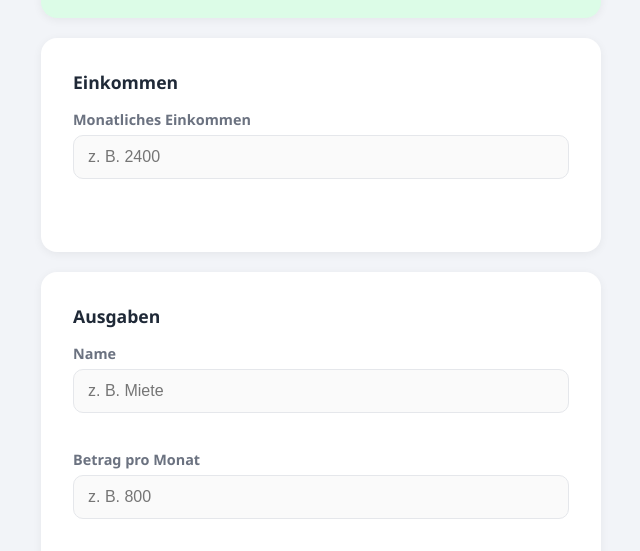
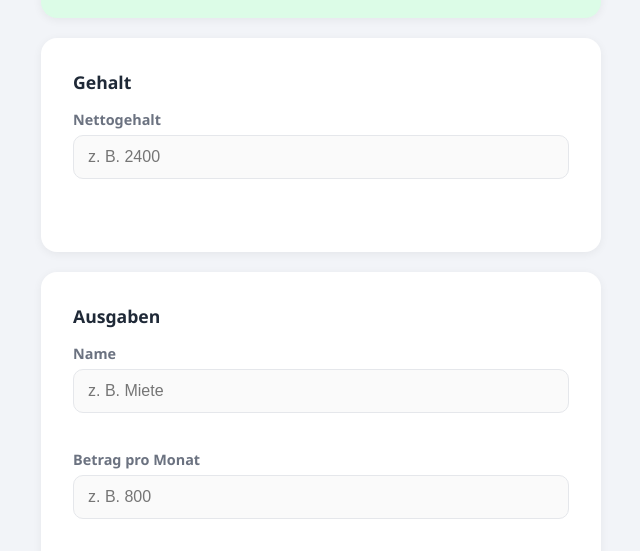
Before and after one commit to michaPeti/budgetCalculator, a plain HTML site: page index.html in a window 1280 px wide. Shown: the part 249-800 px from the top of the page, without its empty margins (319-959 px from the left). Drawn offline with Linux system fonts and the light colour scheme.

Commit message:
index.html aktualisieren
Naming changed

```diff
--- a/index.html
+++ b/index.html
@@ -23,9 +23,9 @@
 
     <!-- ================= EINKOMMEN-KARTE ================= -->
     <section class="karte">
-      <h2>Einkommen</h2>
+      <h2>Gehalt</h2>
       <div class="feld-gruppe">
-        <label for="einkommen-input">Monatliches Einkommen</label>
+        <label for="einkommen-input">Nettogehalt</label>
         <input
           type="text"
           id="einkommen-input"
```
